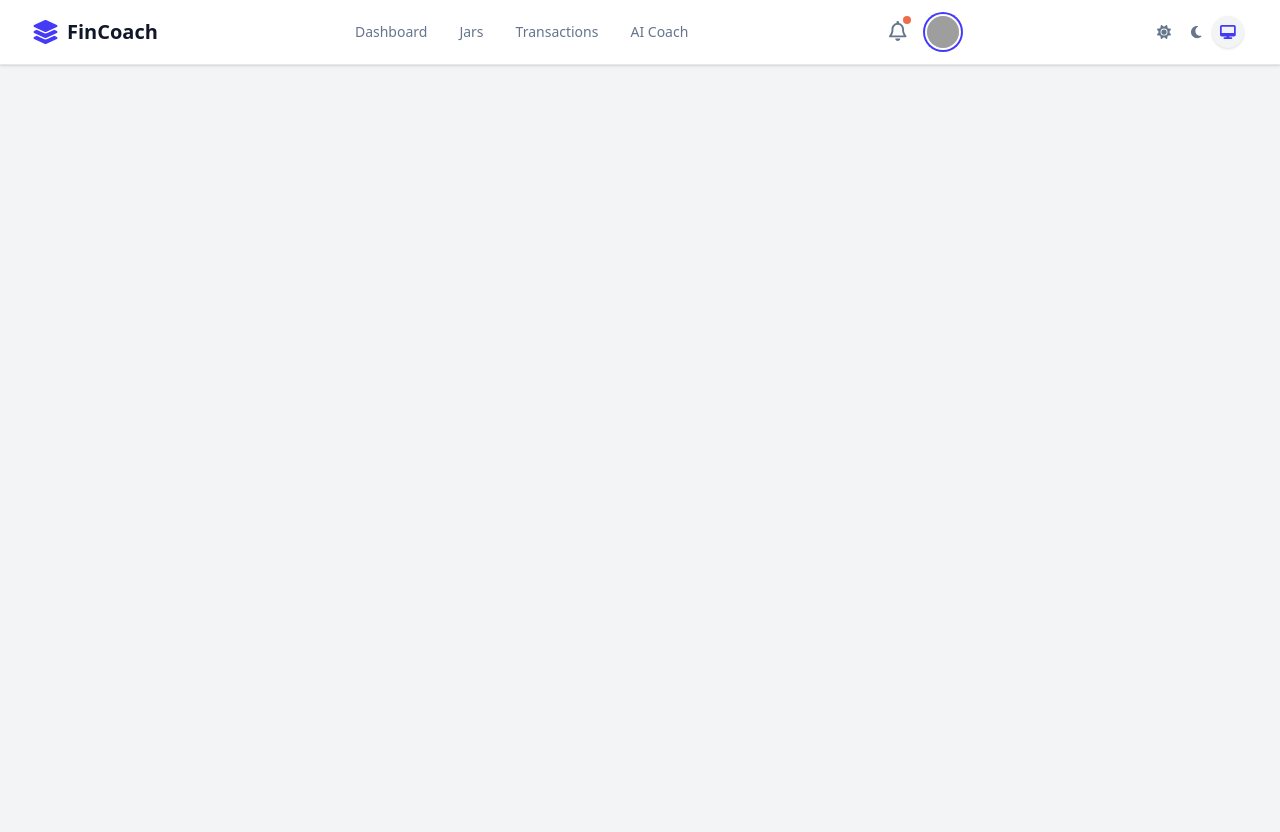
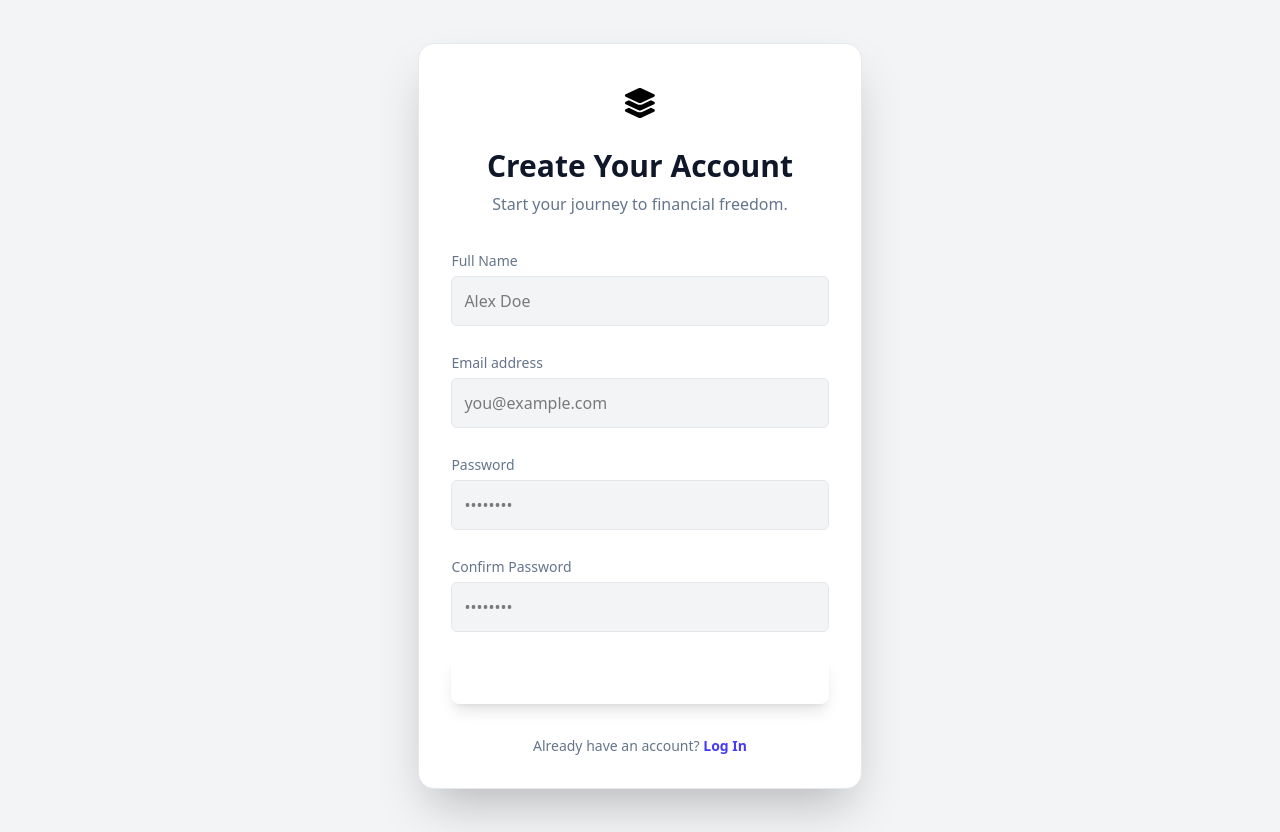
Before and after one commit to HCMUS-HQHuy/VPBANK-HACKATHON, a React (Vite) app: page /register in a window 1280 px wide. Before the commit the page ends 800 px from the top, so only its background shows below. Built offline with nearby package versions, Linux system fonts and the light colour scheme; grey boxes are pictures that could not be loaded.

Commit message:
feat: implement authentication layout and pages with routing

```diff
--- a/src/App.jsx
+++ b/src/App.jsx
@@ -1,20 +1,35 @@
 import { BrowserRouter, Routes, Route } from "react-router-dom";
+
+import MainLayout from "./components/layout/MainLayout";
+import AuthLayout from "./components/layout/AuthLayout";
+
 import DashboardPage from './pages/DashboardPage';
 import JarsManagementPage from './pages/JarsManagementPage';
 import AiCoachPage from './pages/AICoachPage';
 import TransactionsPage from './pages/TransactionsPage';
-import Navbar from "./components/Navbar";
+import NotFoundPage from './pages/NotFoundPage'
+import LoginPage from "./pages/LoginPage";
+import RegisterPage from "./pages/RegisterPage";
 
 export default function App() {
   return (
     <BrowserRouter>
-      <Navbar />
       <Routes>
-        <Route path="/" element={<DashboardPage />} />
-        <Route path="/dashboard" element={<DashboardPage />} />
-        <Route path="/jars" element={<JarsManagementPage />} />
-        <Route path="/transactions" element={<TransactionsPage />} />
-        <Route path="/ai-coach" element={<AiCoachPage />} />
+          <Route path="/" element={<MainLayout />}>
+            <Route index element={<DashboardPage />} />
+            <Route path="dashboard" element={<DashboardPage />} />
+            <Route path="jars" element={<JarsManagementPage />} />
+            <Route path="transactions" element={<TransactionsPage />} />
+            <Route path="ai-coach" element={<AiCoachPage />} />
+          </Route>
+
+          <Route element={<AuthLayout />}>
+            <Route path="/login" element={<LoginPage />} />
+            <Route path="/register" element={<RegisterPage />} />
+          </Route>
+
+          <Route path="*" element={<NotFoundPage />} />
+
       </Routes>
     </BrowserRouter>
   )
--- /dev/null
+++ b/src/components/layout/AuthLayout.jsx
@@ -0,0 +1,14 @@
+import React from 'react';
+import { Outlet } from 'react-router-dom';
+
+const AuthLayout = () => {
+  return (
+    // This provides the centered container for the login/register forms.
+    // It has NO Navbar.
+    <div className="min-h-screen bg-background flex items-center justify-center p-4">
+      <Outlet />
+    </div>
+  );
+};
+
+export default AuthLayout;
--- /dev/null
+++ b/src/components/layout/MainLayout.jsx
@@ -0,0 +1,16 @@
+import React from 'react';
+import { Outlet } from 'react-router-dom';
+import Navbar from '@/components/Navbar';
+
+const MainLayout = () => {
+  return (
+    <div className="flex flex-col min-h-screen bg-background text-text-primary">
+      <Navbar />
+      <main className="flex-grow container mx-auto p-4 md:p-8">
+        <Outlet />
+      </main>
+    </div>
+  );
+};
+
+export default MainLayout;
--- /dev/null
+++ b/src/pages/LoginPage.jsx
@@ -0,0 +1,46 @@
+import React from 'react';
+import { Link } from 'react-router-dom';
+import { FontAwesomeIcon } from '@fortawesome/react-fontawesome';
+import { faLayerGroup } from '@fortawesome/free-solid-svg-icons';
+
+const LoginPage = () => {
+  return (
+    <div className="glass-card w-full max-w-md rounded-2xl p-8">
+      {/* Header */}
+      <div className="text-center mb-8">
+        <div className="inline-block p-3 bg-brand-primary-light rounded-full mb-4">
+          <FontAwesomeIcon icon={faLayerGroup} className="text-brand-primary text-3xl" />
+        </div>
+        <h2 className="text-3xl font-bold text-text-primary">Welcome Back</h2>
+        <p className="text-text-secondary mt-2">Log in to continue to FinCoach.</p>
+      </div>
+
+      {/* Login Form */}
+      <form className="space-y-6">
+        <div>
+          <label htmlFor="email" className="text-sm font-medium text-text-secondary">Email address</label>
+          <input id="email" name="email" type="email" required placeholder="you@example.com" className="mt-1 w-full p-3 bg-card-secondary border border-border rounded-md focus:outline-none focus:ring-2 focus:ring-ring" />
+        </div>
+        <div>
+          <label htmlFor="password" className="text-sm font-medium text-text-secondary">Password</label>
+          <input id="password" name="password" type="password" required placeholder="••••••••" className="mt-1 w-full p-3 bg-card-secondary border border-border rounded-md focus:outline-none focus:ring-2 focus:ring-ring" />
+        </div>
+        <div>
+          <button type="submit" className="w-full py-3 bg-brand-primary text-white font-semibold rounded-lg hover:opacity-90 transition-opacity shadow-lg shadow-brand-primary/20">
+            Log In
+          </button>
+        </div>
+      </form>
+
+      {/* Footer Link */}
+      <p className="text-center text-sm text-text-secondary mt-8">
+        Don't have an account?{' '}
+        <Link to="/register" className="font-semibold text-text-accent hover:underline">
+          Register
+        </Link>
+      </p>
+    </div>
+  );
+};
+
+export default LoginPage;
--- /dev/null
+++ b/src/pages/NotFoundPage.jsx
@@ -0,0 +1,20 @@
+import React from 'react';
+import { Link } from 'react-router-dom';
+
+const NotFoundPage = () => {
+  return (
+    <div className="text-center py-20">
+      <h1 className="text-6xl font-bold text-text-primary">404</h1>
+      <p className="text-xl text-text-secondary mt-4">Page Not Found</p>
+      <p className="text-text-secondary mt-2">Sorry, the page you are looking for does not exist.</p>
+      <Link
+        to="/"
+        className="mt-8 inline-block px-6 py-3 bg-brand-primary text-white font-semibold rounded-lg hover:opacity-90 transition-opacity"
+      >
+        Go Back to Dashboard
+      </Link>
+    </div>
+  );
+};
+
+export default NotFoundPage;
--- /dev/null
+++ b/src/pages/RegisterPage.jsx
@@ -0,0 +1,113 @@
+import React from 'react';
+import { FontAwesomeIcon } from '@fortawesome/react-fontawesome';
+import { faLayerGroup } from '@fortawesome/free-solid-svg-icons';
+
+const RegisterPage = () => {
+  return (
+    // Main container to center the card on the page
+    <div className="min-h-screen bg-background flex items-center justify-center p-4">
+
+      {/*
+        The main card using your custom .glass-card utility.
+        It's responsive, taking the full width on small screens and a max-width on larger ones.
+      */}
+      <div className="glass-card w-full max-w-md rounded-2xl p-8">
+
+        {/* Header Section */}
+        <div className="text-center mb-8">
+          <div className="inline-block p-3 bg-brand-primary-light rounded-full mb-4">
+            <FontAwesomeIcon icon={faLayerGroup} className="text-brand-primary text-3xl" />
+          </div>
+          <h2 className="text-3xl font-bold text-text-primary">Create Your Account</h2>
+          <p className="text-text-secondary mt-2">Start your journey to financial freedom.</p>
+        </div>
+
+        {/* Registration Form */}
+        <form className="space-y-6">
+          {/* Full Name Field */}
+          <div>
+            <label htmlFor="name" className="text-sm font-medium text-text-secondary">
+              Full Name
+            </label>
+            <input
+              id="name"
+              name="name"
+              type="text"
+              required
+              placeholder="Alex Doe"
+              className="mt-1 w-full p-3 bg-card-secondary border border-border rounded-md focus:outline-none focus:ring-2 focus:ring-ring"
+            />
+          </div>
+
+          {/* Email Field */}
+          <div>
+            <label htmlFor="email" className="text-sm font-medium text-text-secondary">
+              Email address
+            </label>
+            <input
+              id="email"
+              name="email"
+              type="email"
+              autoComplete="email"
+              required
+              placeholder="you@example.com"
+              className="mt-1 w-full p-3 bg-card-secondary border border-border rounded-md focus:outline-none focus:ring-2 focus:ring-ring"
+            />
+          </div>
+
+          {/* Password Field */}
+          <div>
+            <label htmlFor="password" className="text-sm font-medium text-text-secondary">
+              Password
+            </label>
+            <input
+              id="password"
+              name="password"
+              type="password"
+              autoComplete="new-password"
+              required
+              placeholder="••••••••"
+              className="mt-1 w-full p-3 bg-card-secondary border border-border rounded-md focus:outline-none focus:ring-2 focus:ring-ring"
+            />
+          </div>
+
+           {/* Confirm Password Field */}
+           <div>
+            <label htmlFor="confirm-password" className="text-sm font-medium text-text-secondary">
+              Confirm Password
+            </label>
+            <input
+              id="confirm-password"
+              name="confirm-password"
+              type="password"
+              autoComplete="new-password"
+              required
+              placeholder="••••••••"
+              className="mt-1 w-full p-3 bg-card-secondary border border-border rounded-md focus:outline-none focus:ring-2 focus:ring-ring"
+            />
+          </div>
+
+          {/* Submit Button */}
+          <div>
+            <button
+              type="submit"
+              className="w-full py-3 bg-brand-primary text-white font-semibold rounded-lg hover:opacity-90 transition-opacity shadow-lg shadow-brand-primary/20"
+            >
+              Register
+            </button>
+          </div>
+        </form>
+
+        {/* Footer Link */}
+        <p className="text-center text-sm text-text-secondary mt-8">
+          Already have an account?{' '}
+          <a href="/login" className="font-semibold text-text-accent hover:underline">
+            Log In
+          </a>
+        </p>
+      </div>
+    </div>
+  );
+};
+
+export default RegisterPage;
```
Also changed, not shown: src/components/jars/RecurringFeesCard.jsx (+1 -10 lines).
